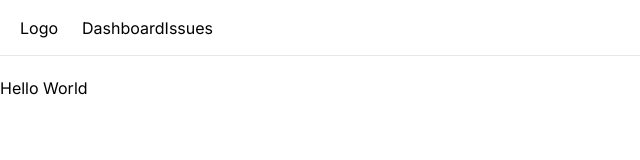
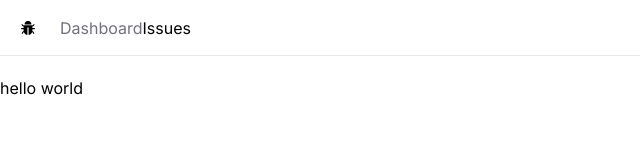
Before and after one commit to Jobex11/Issue-Tracker, a Next.js app in the folder issue-tracker/: page / in a window 1280 px wide. Shown: the top 160 px of the page, without its empty margins (0-640 px from the left). Built offline with nearby package versions, Linux system fonts and the light colour scheme.

Commit message:
make changes

```diff
--- a/issue-tracker/app/Navbar.tsx
+++ b/issue-tracker/app/Navbar.tsx
@@ -1,13 +1,18 @@
 import React from "react";
 import Link from "next/link";
+import { AiFillBug } from "react-icons/ai";
 
 const Navbar = () => {
   return (
     <nav className="flex space-x-6 border-b mb-5 px-5 h-14 items-center">
-      <Link href="/">Logo</Link>
-      <ul className="flex ">
+      <Link href="/">
+        <AiFillBug />
+      </Link>
+      <ul className="flex space-x-6">
         <li>
-          <Link href="/">Dashboard</Link>
+          <Link href="/" className="text-zinc-500 hover:text-zinc-800">
+            Dashboard
+          </Link>
           <Link href="/issues">Issues</Link>
         </li>
       </ul>
--- a/issue-tracker/app/globals.css
+++ b/issue-tracker/app/globals.css
@@ -4,8 +4,6 @@
 
 :root {
   --foreground-rgb: 0, 0, 0;
-  --background-start-rgb: 214, 219, 220;
-  --background-end-rgb: 255, 255, 255;
 }
 
 @media (prefers-color-scheme: dark) {
--- a/issue-tracker/app/layout.tsx
+++ b/issue-tracker/app/layout.tsx
@@ -20,6 +20,7 @@ export default function RootLayout({
       <body className={inter.className}>
         <Navbar />
         <main>{children}</main>
+        {/* currently returning an error 404 in the main */}
       </body>
     </html>
   );
--- a/issue-tracker/app/page.tsx
+++ b/issue-tracker/app/page.tsx
@@ -1,3 +1,3 @@
 export default function Home() {
-  return <div>Hello World</div>;
+  return <div>hello world</div>;
 }
```
Also changed, not shown: 1 other file (tests, documents, lock files or other folders).
